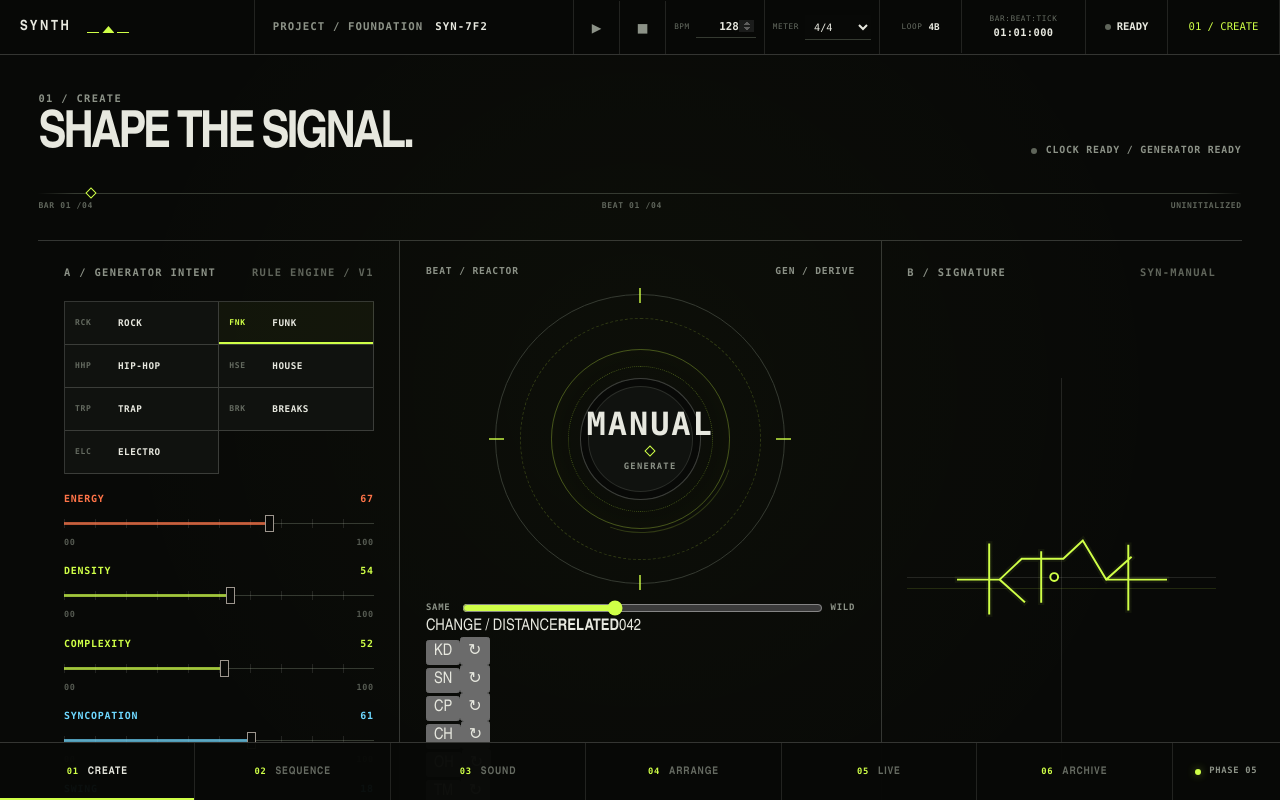
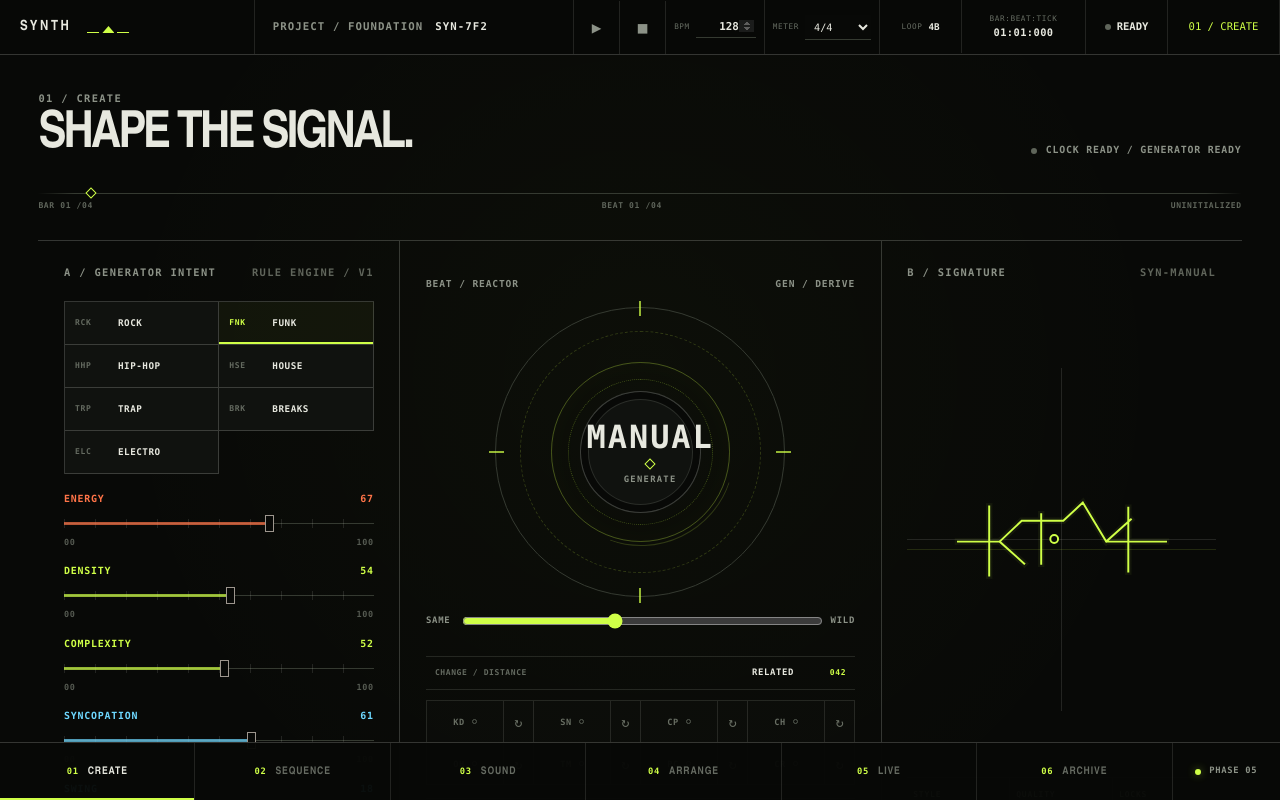
Before and after one commit to thiepn/synth, a React (Vite) app: page / in a window 1280 px wide. Shown: the top 800 px of the page. Built offline with nearby package versions, Linux system fonts and the light colour scheme.

Commit message:
style: add Beat Reactor lane lock and reroll controls

```diff
--- a/src/generator.css
+++ b/src/generator.css
@@ -110,3 +110,134 @@
     width: min(100%, 360px);
   }
 }
+
+
+/* Phase 6 — lock / reroll / similarity */
+.reroll-distance-readout {
+  width: min(100%, 430px);
+  min-height: 34px;
+  margin: 12px auto 0;
+  display: grid;
+  grid-template-columns: 1fr auto 42px;
+  align-items: center;
+  gap: 10px;
+  padding: 0 9px;
+  border-top: 1px solid var(--hairline);
+  border-bottom: 1px solid var(--hairline);
+  color: #646a60;
+  font: 600 0.5rem/1 var(--font-mono);
+  letter-spacing: 0.075em;
+}
+
+.reroll-distance-readout strong {
+  color: var(--bone);
+  font-size: 0.56rem;
+}
+
+.reroll-distance-readout span:last-child {
+  color: var(--phosphor);
+  text-align: right;
+}
+
+.reactor-lane-bank {
+  width: min(100%, 430px);
+  margin: 10px auto 0;
+  display: grid;
+  grid-template-columns: repeat(4, 1fr);
+  border-top: 1px solid var(--hairline);
+  border-left: 1px solid var(--hairline);
+}
+
+.reactor-lane-control {
+  min-width: 0;
+  min-height: 42px;
+  display: grid;
+  grid-template-columns: 1fr 30px;
+  border-right: 1px solid var(--hairline);
+  border-bottom: 1px solid var(--hairline);
+  background: rgba(231, 232, 223, 0.008);
+}
+
+.reactor-lane-control__lock,
+.reactor-lane-control__reroll {
+  border: 0;
+  background: transparent;
+  color: #686e63;
+  cursor: pointer;
+  font-family: var(--font-mono);
+}
+
+.reactor-lane-control__lock {
+  min-width: 0;
+  display: flex;
+  align-items: center;
+  justify-content: center;
+  gap: 7px;
+  padding: 0 6px;
+  font-size: 0.54rem;
+  font-weight: 650;
+  letter-spacing: 0.07em;
+}
+
+.reactor-lane-control__lock i {
+  width: 5px;
+  height: 5px;
+  flex: 0 0 auto;
+  border: 1px solid #555b51;
+  border-radius: 50%;
+}
+
+.reactor-lane-control__reroll {
+  border-left: 1px solid var(--hairline);
+  font-size: 0.86rem;
+}
+
+.reactor-lane-control__lock:hover,
+.reactor-lane-control__reroll:hover:not(:disabled) {
+  color: var(--bone);
+  background: rgba(231, 232, 223, 0.025);
+}
+
+.reactor-lane-control.is-locked {
+  background: rgba(207, 255, 71, 0.035);
+}
+
+.reactor-lane-control.is-locked .reactor-lane-control__lock {
+  color: var(--bone);
+  box-shadow: inset 0 -2px 0 rgba(207, 255, 71, 0.6);
+}
+
+.reactor-lane-control.is-locked .reactor-lane-control__lock i {
+  border-color: var(--phosphor);
+  background: var(--phosphor);
+  box-shadow: 0 0 8px rgba(207, 255, 71, 0.35);
+}
+
+.reactor-lane-control__reroll:disabled {
+  color: #3f443d;
+  cursor: not-allowed;
+}
+
+.lock-switch:not(:disabled):hover {
+  background: rgba(231, 232, 223, 0.018);
+}
+
+.lock-switch.is-locked {
+  background: rgba(207, 255, 71, 0.025);
+  box-shadow: inset 0 -2px 0 rgba(207, 255, 71, 0.55);
+}
+
+@media (max-width: 760px) {
+  .reroll-distance-readout,
+  .reactor-lane-bank {
+    width: min(100%, 360px);
+  }
+
+  .reactor-lane-bank {
+    grid-template-columns: repeat(2, 1fr);
+  }
+
+  .reactor-lane-control {
+    min-height: 44px;
+  }
+}
```
